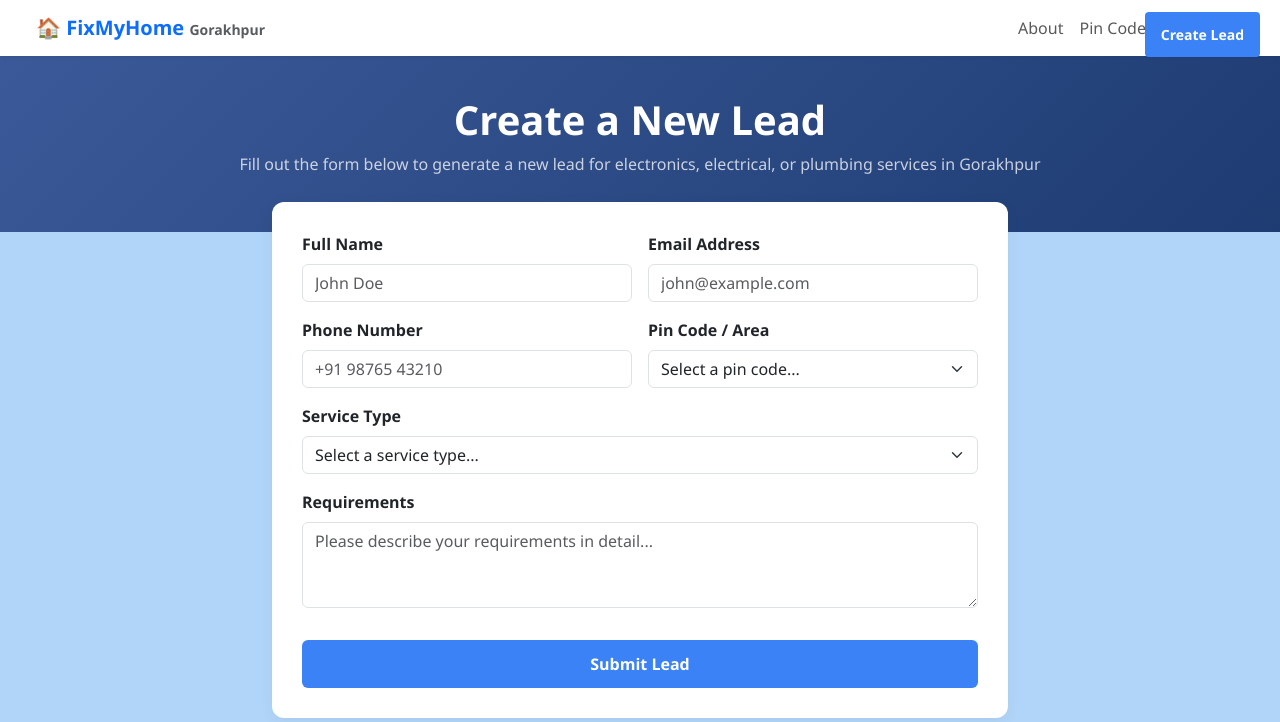
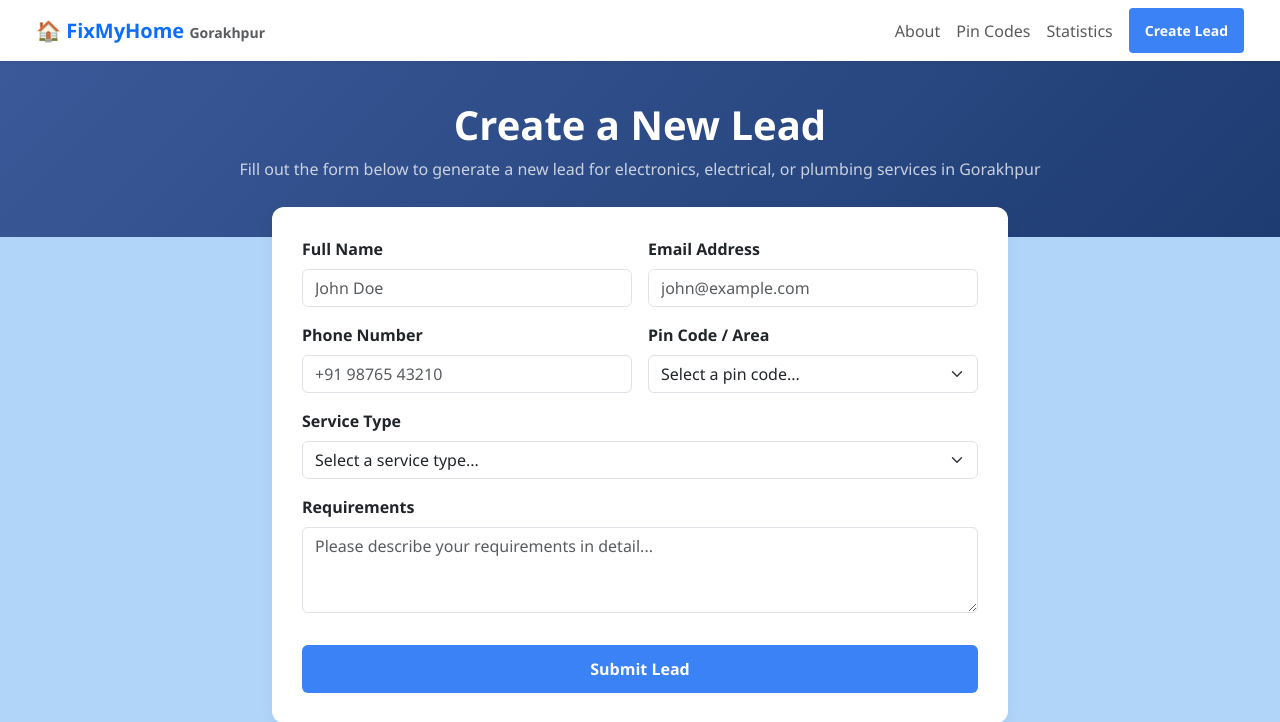
Before and after one commit to Suni1992/FixMyHome, a Django app: page / in a window 1280 px wide. Shown: the top 722 px of the page. Run offline with Django 5.2, Linux system fonts and the light colour scheme.

```diff
--- a/leads/templates/leads/lead_form.html
+++ b/leads/templates/leads/lead_form.html
@@ -19,18 +19,15 @@
 <nav class="navbar navbar-expand navbar-light px-4">
     <div class="container-fluid">
         <a class="navbar-brand fw-bold text-primary" href="#">🏠 FixMyHome <span class="text-muted" style="font-size: 14px;">Gorakhpur</span></a>
-
         <div class="navbar-nav ms-auto">
-            <a class="nav-link" href="/about/">About</a>
+            <a class="nav-link" href="/about">About</a>
             <a class="nav-link" href="/pincodes/">Pin Codes</a>
             <a class="nav-link" href="/statistics/">Statistics</a>
         </div>
+            <a class="btn btn-sm btn-primary text-white px-3 ms-2" href="/">Create Lead</a>
+
     </div>
 </nav>
-
-<div style="position: absolute; top: 12px; right: 20px; z-index: 9999 !important;">
-    <a class="btn btn-sm btn-primary text-white px-3" href="/">Create Lead</a>
-</div>
 
 <div class="hero-banner">
     <h1 class="fw-bold">Create a New Lead</h1>
```
